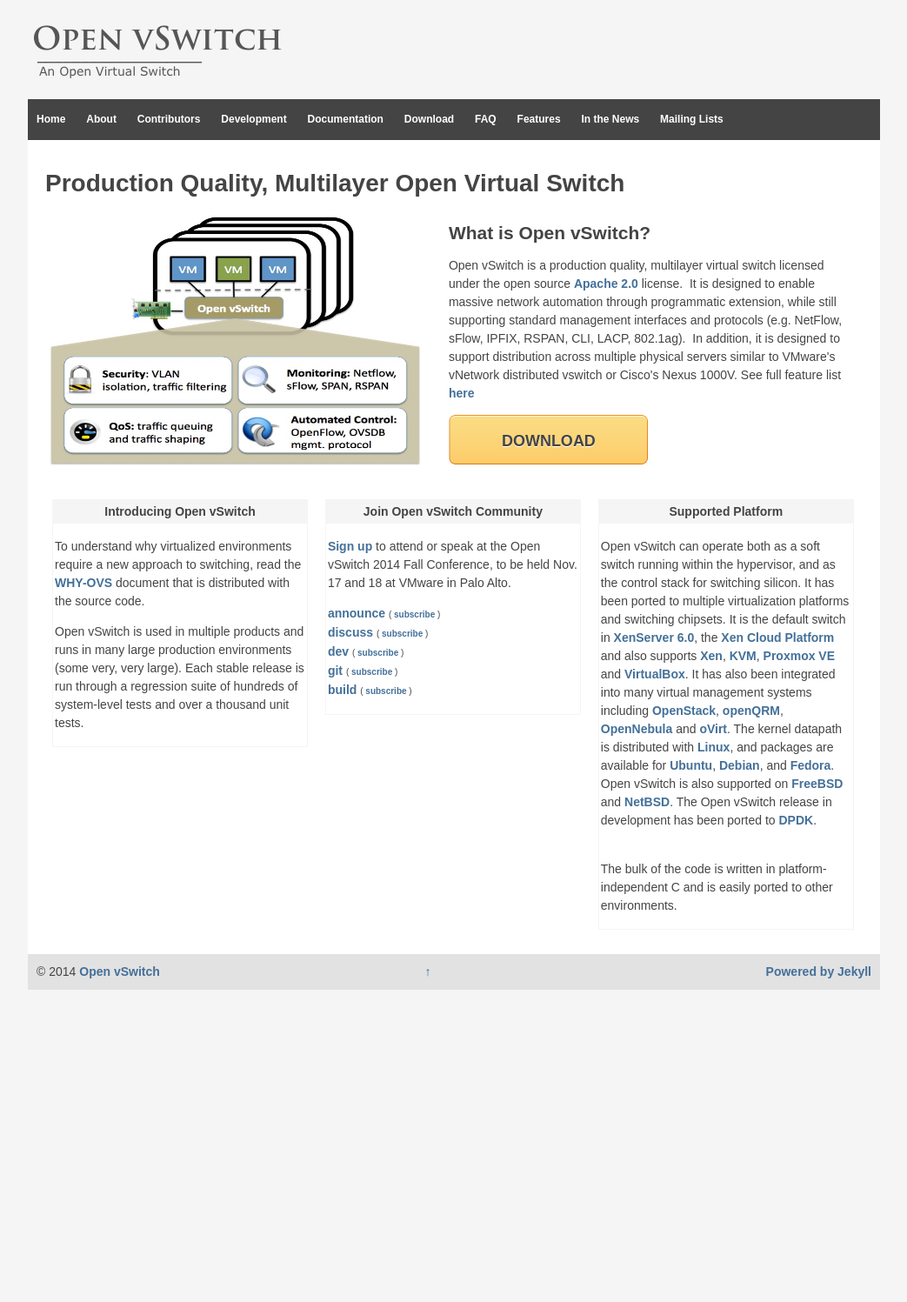
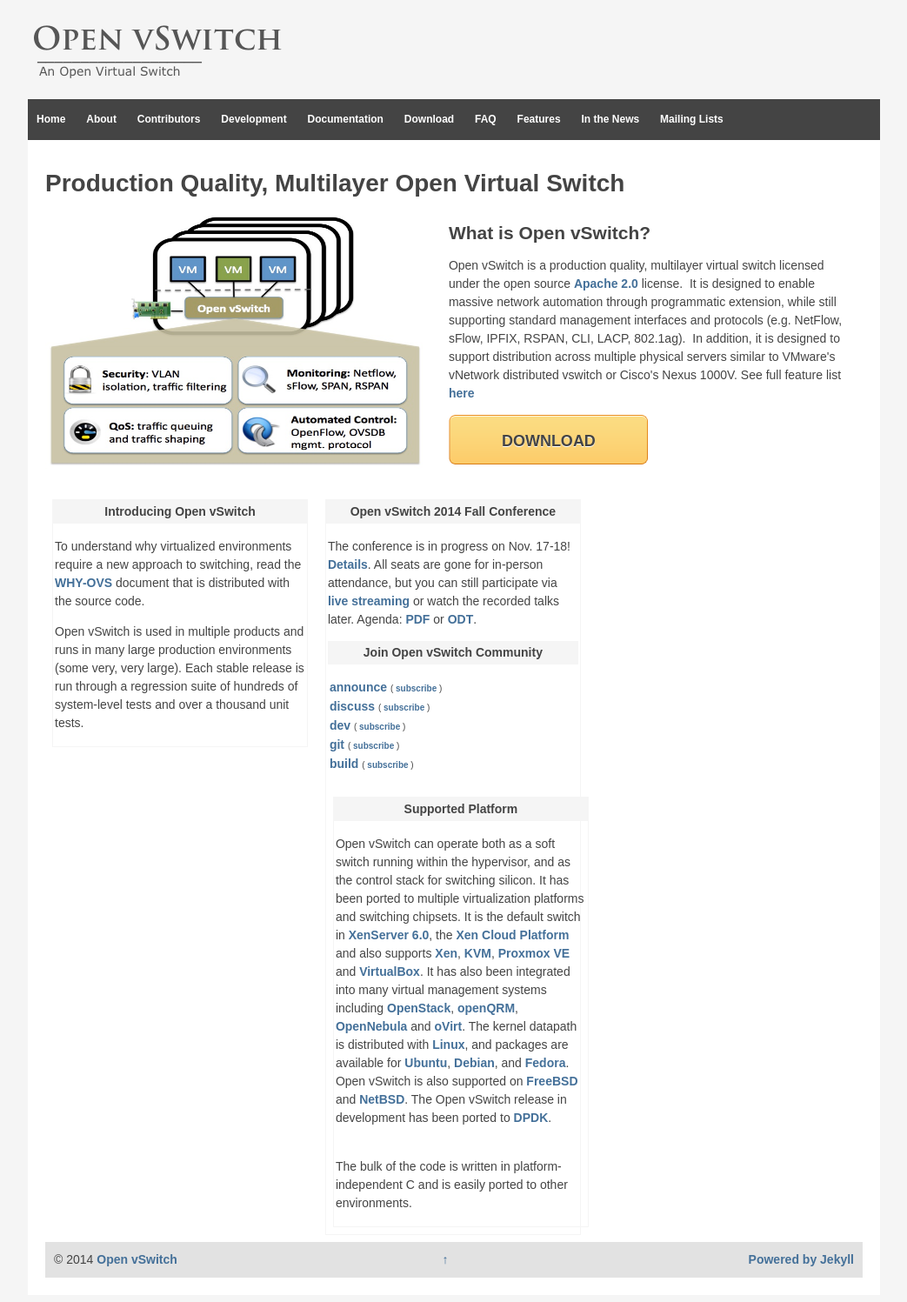
Before and after one commit to openvswitch/openvswitch.github.io, a Jekyll site: the page built from index.html, in a window 1280 px wide. Shown: the whole page at 87% size, without its empty margins (118-1161 px from the left). Built offline with Jekyll 4.4.1, drawn with Linux system fonts in a browser that asks for light colours; before the commit the page ends 1146 px from its top, so only the background shows below that.

Commit message:
Update for Open vSwitch conference.

```diff
--- a/index.html
+++ b/index.html
@@ -50,10 +50,23 @@
 
     <div class="onethirdcolumn widget">
         <div class="widget-title">
+            Open vSwitch 2014 Fall Conference
+        </div>
+        <div class="textwidget">
+          <p>
+	    The conference is in progress on Nov. 17-18!
+            <a href="https://www.eventbrite.com/e/open-vswitch-fall-2014-conference-tickets-13167922611">Details</a>.
+            All seats are gone for in-person attendance, but you can
+            still participate
+            via <a href="https://www.eventbrite.com/e/open-vswitch-fall-2014-conference-tickets-13167922611#streaming">live
+            streaming</a> or watch the recorded talks later.
+            Agenda: <a href="agenda.pdf">PDF</a>
+            or <a href="agenda.odt">ODT</a>.
+	  </p>
+        <div class="widget-title">
             Join Open vSwitch Community
         </div>
         <div class="textwidget">
-            <p><a href="https://www.eventbrite.com/e/open-vswitch-fall-2014-conference-tickets-13167922611">Sign up</a> to attend or speak at the Open vSwitch 2014 Fall Conference, to be held Nov. 17 and 18 at VMware in Palo Alto.</p>
             <p>{% include mailinglist-link.html %}</p>
         </div>
     </div>
```
Also changed, not shown: 2 other files.
